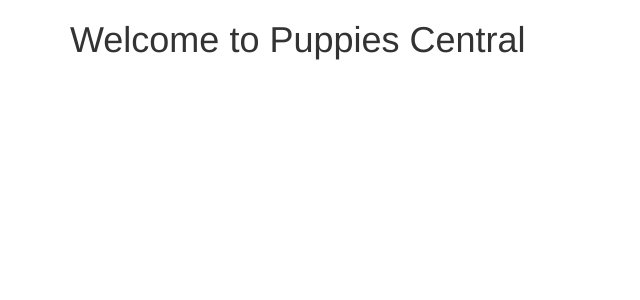
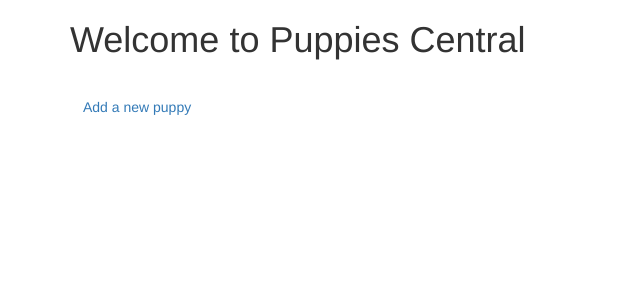
Before and after one commit to arsm100/flask_db_example, a Flask app: page / in a window 1280 px wide. Shown: the top 300 px of the page, without its empty margins (0-640 px from the left). Run offline with Flask 2, Linux system fonts and the light colour scheme; some libraries are stand-ins or nearby versions.

Commit message:
fixes previous commit

```diff
--- a/templates/_base.html
+++ b/templates/_base.html
@@ -1,12 +1,16 @@
 <!DOCTYPE html>
 <html lang="en">
+
 <head>
   <meta charset="utf-8">
   <meta name="viewport" content="width=device-width, initial-scale=1, maximum-scale=1, user-scalable=no">
-
-  <title></title>
+  <title>
+    {% block title %}
+    {% endblock %}
+  </title>
   <!-- Bootstrap 3.3.7 -->
-  <link rel="stylesheet" href="https://maxcdn.bootstrapcdn.com/bootstrap/3.3.7/css/bootstrap.min.css" integrity="sha384-BVYiiSIFeK1dGmJRAkycuHAHRg32OmUcww7on3RYdg4Va+PmSTsz/K68vbdEjh4u" crossorigin="anonymous">
+  <link rel="stylesheet" href="https://maxcdn.bootstrapcdn.com/bootstrap/3.3.7/css/bootstrap.min.css" integrity="sha384-BVYiiSIFeK1dGmJRAkycuHAHRg32OmUcww7on3RYdg4Va+PmSTsz/K68vbdEjh4u"
+    crossorigin="anonymous">
 </head>
 
 <body>
@@ -15,4 +19,5 @@
     {% endblock %}
   </div>
 </body>
+
 </html>
--- a/templates/home.html
+++ b/templates/home.html
@@ -1,4 +1,12 @@
 {% extends "_base.html" %}
+{% block title %}
+Home
+{% endblock %}
 {% block content %}
+{% if puppy_name %}
+<p> <strong> Thanks for adding {{puppy_name}} </strong></p>
+{% endif %}
 <h1>Welcome to Puppies Central</h1>
+<br>
+<a href="{{ url_for('new') }}" class="btn">Add a new puppy</a>
 {% endblock %}
```
